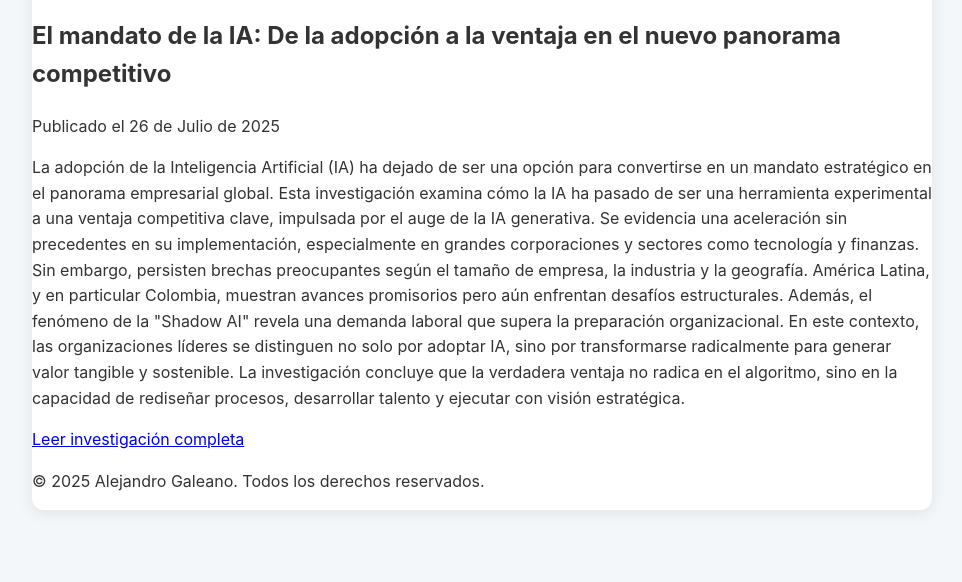
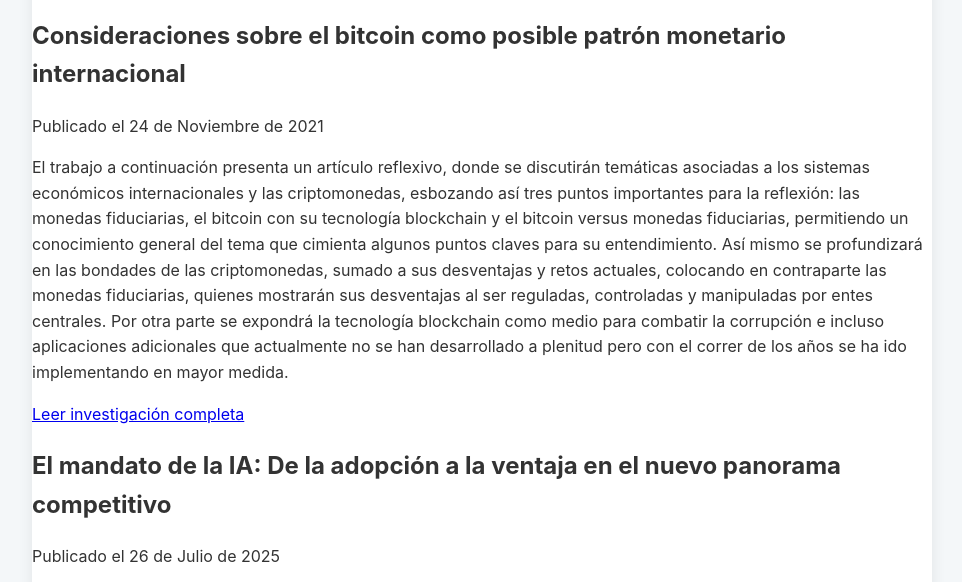
Before and after one commit to ASGAMO-DS/Mi-Portafolio, a plain HTML site: page investigaciones.html in a window 1280 px wide. Shown: the part 156-738 px from the top of the page, without its empty margins (158-1120 px from the left). Drawn offline with Linux system fonts and the light colour scheme.

Commit message:
Update investigaciones.html
Consideraciones sobre el Bitcoin

```diff
--- a/investigaciones.html
+++ b/investigaciones.html
@@ -24,9 +24,36 @@
         <main>
 
             <section class="research-post">
+                <h2>Consideraciones sobre el bitcoin como posible patrón monetario internacional</h2>
+                <p class="post-meta">Publicado el 24 de Noviembre de 2021</p>
+                <p>El trabajo a continuación presenta un artículo reflexivo, donde se discutirán temáticas
+asociadas a los sistemas económicos internacionales y las criptomonedas, esbozando así tres
+puntos importantes para la reflexión: las monedas fiduciarias, el bitcoin con su tecnología
+blockchain y el bitcoin versus monedas fiduciarias, permitiendo un conocimiento general del
+tema que cimienta algunos puntos claves para su entendimiento.
+
+Así mismo se profundizará en las bondades de las criptomonedas, sumado a sus
+desventajas y retos actuales, colocando en contraparte las monedas fiduciarias, quienes
+mostrarán sus desventajas al ser reguladas, controladas y manipuladas por entes centrales.
+Por otra parte se expondrá la tecnología blockchain como medio para combatir la
+corrupción e incluso aplicaciones adicionales que actualmente no se han desarrollado a plenitud
+pero con el correr de los años se ha ido implementando en mayor medida.</p>
+                <a href="investigacion-AdopcionIA.html" class="read-more-button">Leer investigación completa</a>
+            </section>
+
+            <section class="research-post">
                 <h2>El mandato de la IA: De la adopción a la ventaja en el nuevo panorama competitivo</h2>
                 <p class="post-meta">Publicado el 26 de Julio de 2025</p>
-                <p>La adopción de la Inteligencia Artificial (IA) ha dejado de ser una opción para convertirse en un mandato estratégico en el panorama empresarial global. Esta investigación examina cómo la IA ha pasado de ser una herramienta experimental a una ventaja competitiva clave, impulsada por el auge de la IA generativa. Se evidencia una aceleración sin precedentes en su implementación, especialmente en grandes corporaciones y sectores como tecnología y finanzas. Sin embargo, persisten brechas preocupantes según el tamaño de empresa, la industria y la geografía. América Latina, y en particular Colombia, muestran avances promisorios pero aún enfrentan desafíos estructurales. Además, el fenómeno de la "Shadow AI" revela una demanda laboral que supera la preparación organizacional. En este contexto, las organizaciones líderes se distinguen no solo por adoptar IA, sino por transformarse radicalmente para generar valor tangible y sostenible. La investigación concluye que la verdadera ventaja no radica en el algoritmo, sino en la capacidad de rediseñar procesos, desarrollar talento y ejecutar con visión estratégica.</p>
+                <p>La adopción de la Inteligencia Artificial (IA) ha dejado de ser una opción para convertirse en un mandato
+                    estratégico en el panorama empresarial global. Esta investigación examina cómo la IA ha pasado de ser una
+                    herramienta experimental a una ventaja competitiva clave, impulsada por el auge de la IA generativa.
+                    Se evidencia una aceleración sin precedentes en su implementación, especialmente en grandes corporaciones y
+                    sectores como tecnología y finanzas. Sin embargo, persisten brechas preocupantes según el tamaño de empresa,
+                    la industria y la geografía. América Latina, y en particular Colombia, muestran avances promisorios pero aún
+                    enfrentan desafíos estructurales. Además, el fenómeno de la "Shadow AI" revela una demanda laboral que supera
+                    la preparación organizacional. En este contexto, las organizaciones líderes se distinguen no solo por adoptar IA,
+                    sino por transformarse radicalmente para generar valor tangible y sostenible. La investigación concluye que la verdadera
+                    ventaja no radica en el algoritmo, sino en la capacidad de rediseñar procesos, desarrollar talento y ejecutar con visión estratégica.</p>
                 <a href="investigacion-AdopcionIA.html" class="read-more-button">Leer investigación completa</a>
             </section>
 
```
